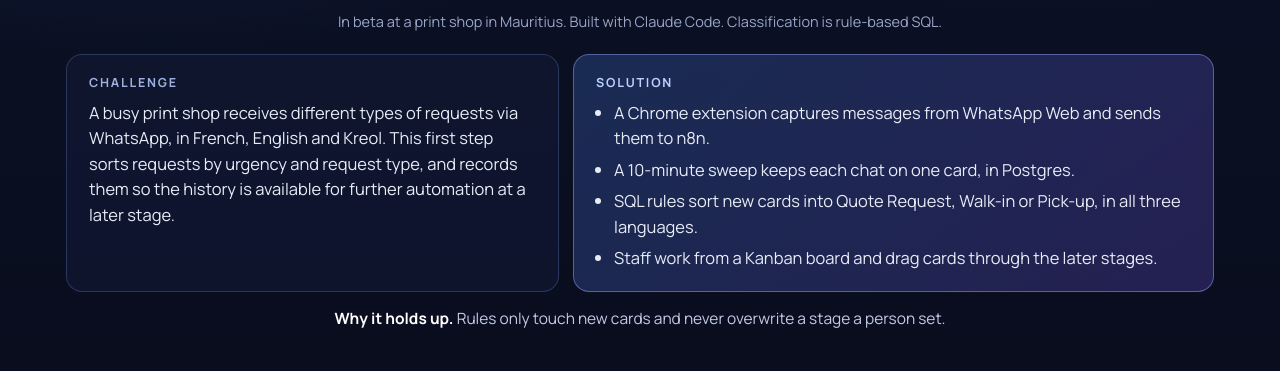
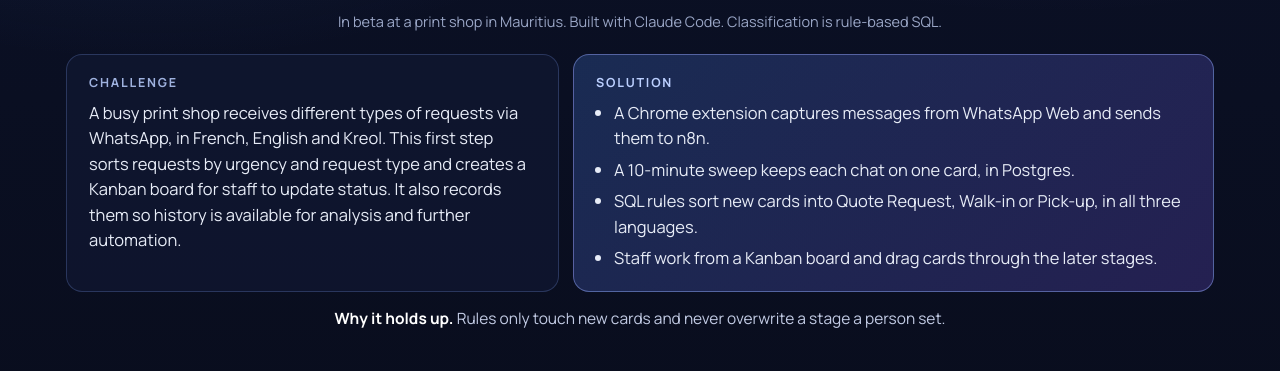
Before and after one commit to kettypoinen/voltage, a plain HTML site: page index.html in a window 1280 px wide. Shown: the part 1142-1513 px from the top of the page. Drawn offline with Linux system fonts and the light colour scheme.

Commit message:
Update Order Flow challenge text
Co-Authored-By: Claude Opus 5.5 <noreply@anthropic.com>

```diff
--- a/index.html
+++ b/index.html
@@ -228,7 +228,7 @@ dialog::backdrop{background:rgba(5,8,20,.82);backdrop-filter:blur(6px)}
 <script>
 const P=[
  {f:'order-flow',t:'Order Flow',b:'Beta',s:'In beta at a print shop in Mauritius. Built with Claude Code. Classification is rule-based SQL.',
-  c:'A busy print shop receives different types of requests via WhatsApp, in French, English and Kreol. This first step sorts requests by urgency and request type, and records them so the history is available for further automation at a later stage.',
+  c:'A busy print shop receives different types of requests via WhatsApp, in French, English and Kreol. This first step sorts requests by urgency and request type and creates a Kanban board for staff to update status. It also records them so history is available for analysis and further automation.',
   x:['A Chrome extension captures messages from WhatsApp Web and sends them to n8n.','A 10-minute sweep keeps each chat on one card, in Postgres.','SQL rules sort new cards into Quote Request, Walk-in or Pick-up, in all three languages.','Staff work from a Kanban board and drag cards through the later stages.'],
   h:'Rules only touch new cards and never overwrite a stage a person set.',
   k:['Chrome Extension (MV3)','n8n','Postgres 16','SQL functions','Vanilla JS','Docker Compose','Traefik','Hostinger VPS','here.now']},
```
